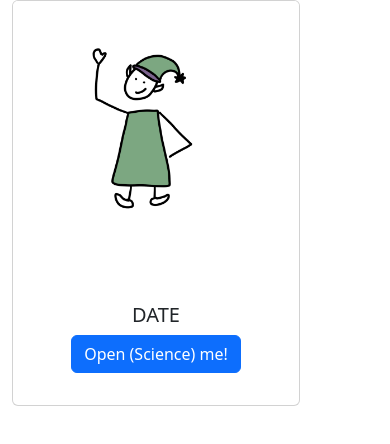
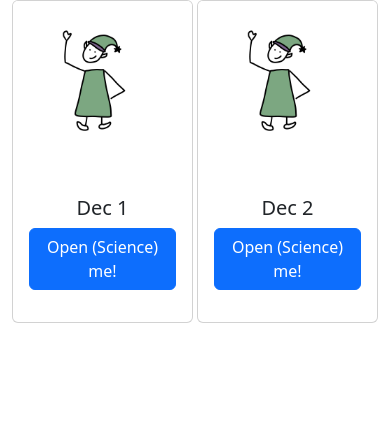
Before and after one commit to joyceykao/DRAdvent23, a plain HTML site: page index.html in a window 390 px wide. Drawn offline with nearby package versions, Linux system fonts and the light colour scheme.

Commit message:
added example cards with collapsable content

```diff
--- a/index.html
+++ b/index.html
@@ -32,20 +32,20 @@
 
 <body>
   <div class="text-center">
-  <div class="container">
+  <div class="container d-inline-flex gap-1">
     <div class="card" style="width: 18rem;">
       <img src="assets/media/DRAelf.png" class="card-img-top" alt="...">
       <div class="card-body">
-        <h5 class="card-title">DATE</h5>
+        <h5 class="card-title">Dec 1</h5>
         <!-- <p class="card-text">Some quick example text to build on the card title and make up the bulk of the card's content.
         </p> -->
         <p class="d-inline-flex gap-1">
-          <button class="btn btn-primary" type="button" data-bs-toggle="collapse" data-bs-target="#collapseExample"
-            aria-expanded="false" aria-controls="collapseExample">
+          <button class="btn btn-primary" type="button" data-bs-toggle="collapse" data-bs-target="#dec1"
+            aria-expanded="false" aria-controls="dec1">
             Open (Science) me!
           </button>
         </p>
-        <div class="collapse" id="collapseExample">
+        <div class="collapse" id="dec1">
           <div class="card card-body">
             Some placeholder content for the collapse component. This panel is hidden by default but revealed when the user
             activates the relevant trigger.
@@ -54,6 +54,28 @@
       </div>
     </div>
 
+    <div class="card" style="width: 18rem;">
+      <img src="assets/media/DRAelf.png" class="card-img-top" alt="...">
+      <div class="card-body">
+        <h5 class="card-title">Dec 2</h5>
+        <!-- <p class="card-text">Some quick example text to build on the card title and make up the bulk of the card's content.
+            </p> -->
+        <p class="d-inline-flex gap-1">
+          <button class="btn btn-primary" type="button" data-bs-toggle="collapse" data-bs-target="#dec2"
+            aria-expanded="false" aria-controls="dec2">
+            Open (Science) me!
+          </button>
+        </p>
+        <div class="collapse" id="dec2">
+          <div class="card card-body">
+            Some placeholder content for the collapse component. This panel is hidden by default but revealed when the user
+            activates the relevant trigger.
+          </div>
+        </div>
+      </div>
+    </div>
+
+
   </div>
   <script src="https://cdn.jsdelivr.net/npm/bootstrap@5.3.2/dist/js/bootstrap.bundle.min.js"
     integrity="sha384-C6RzsynM9kWDrMNeT87bh95OGNyZPhcTNXj1NW7RuBCsyN/o0jlpcV8Qyq46cDfL" crossorigin="anonymous"></script>
```
